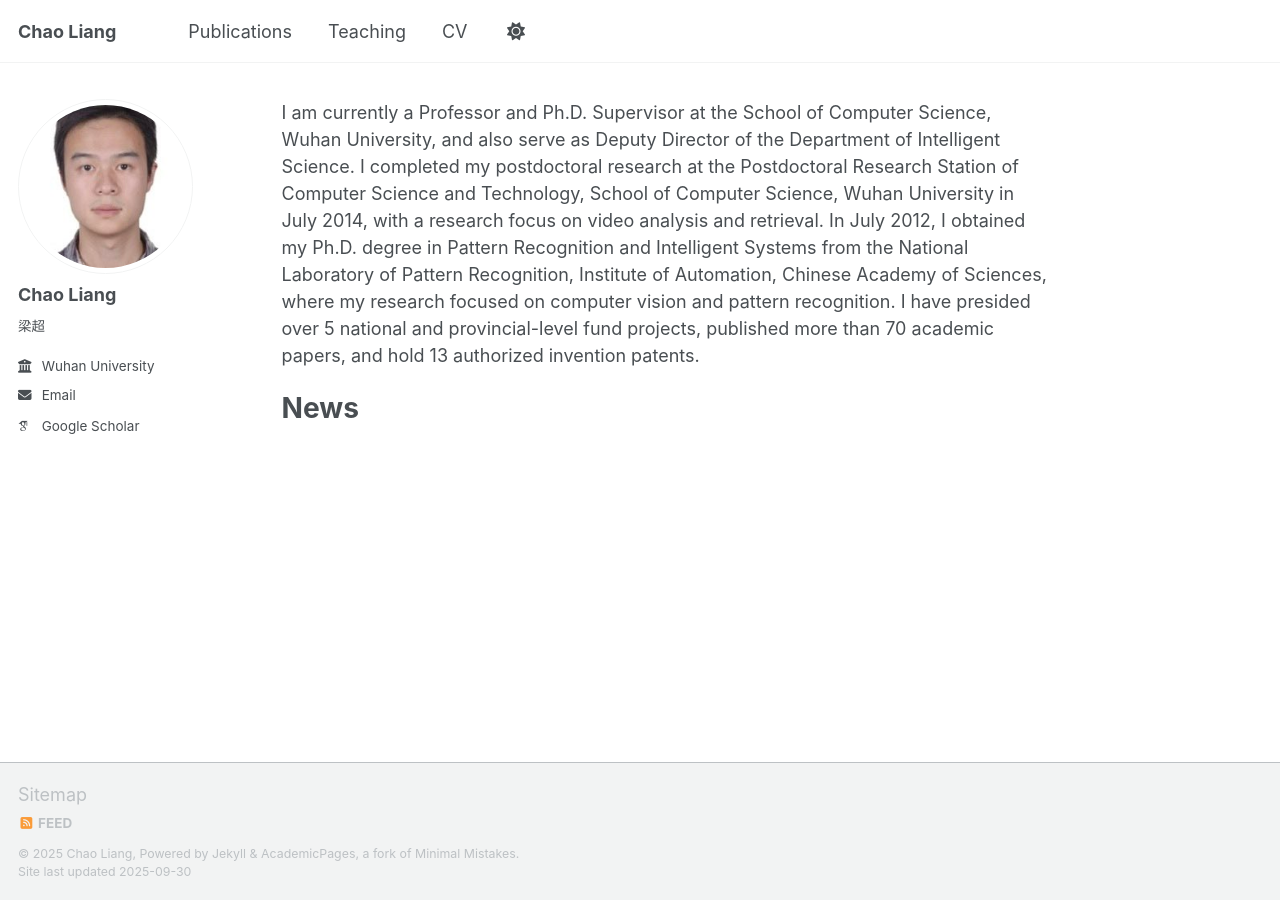
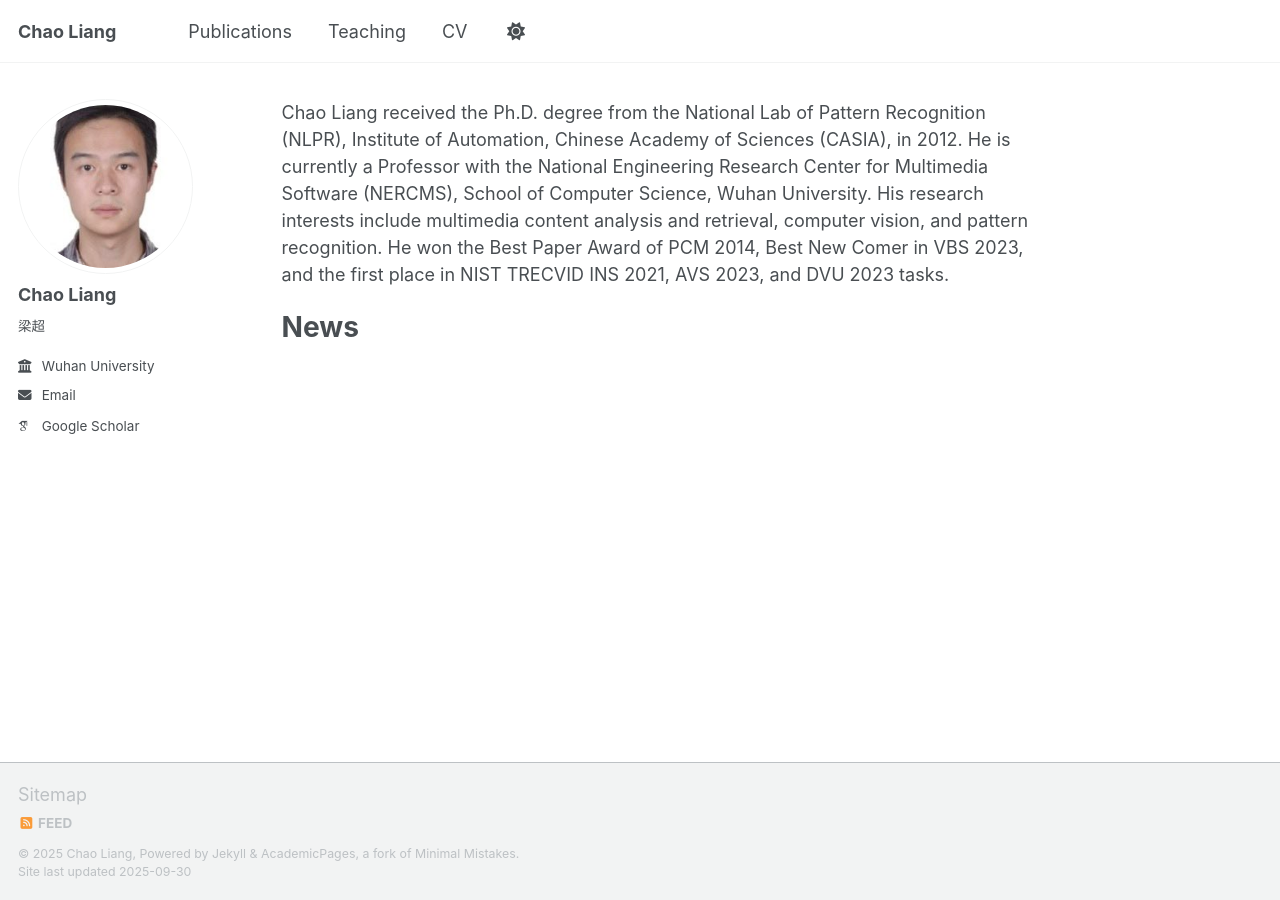
Before and after one commit to zhangsipng/page.github.io, a Jekyll site: the page built from _pages/about.md, in a window 1280 px wide. Built offline with Jekyll 4.4.1, drawn with Linux system fonts in a browser that asks for light colours; some web fonts are replaced; a script that is not in the unit is left out.

Commit message:
Update about.md

```diff
--- a/_pages/about.md
+++ b/_pages/about.md
@@ -7,7 +7,7 @@ redirect_from:
   - /about.html
 ---
 
-I am currently a Professor and Ph.D. Supervisor at the School of Computer Science, Wuhan University, and also serve as Deputy Director of the Department of Intelligent Science. I completed my postdoctoral research at the Postdoctoral Research Station of Computer Science and Technology, School of Computer Science, Wuhan University in July 2014, with a research focus on video analysis and retrieval. In July 2012, I obtained my Ph.D. degree in Pattern Recognition and Intelligent Systems from the National Laboratory of Pattern Recognition, Institute of Automation, Chinese Academy of Sciences, where my research focused on computer vision and pattern recognition. I have presided over 5 national and provincial-level fund projects, published more than 70 academic papers, and hold 13 authorized invention patents.
+Chao Liang received the Ph.D. degree from the National Lab of Pattern Recognition (NLPR), Institute of Automation, Chinese Academy of Sciences (CASIA), in 2012. He is currently a Professor with the National Engineering Research Center for Multimedia Software (NERCMS), School of Computer Science, Wuhan University. His research interests include multimedia content analysis and retrieval, computer vision, and pattern recognition. He won the Best Paper Award of PCM 2014, Best New Comer in VBS 2023, and the first place in NIST TRECVID INS 2021, AVS 2023, and DVU 2023 tasks.
 
 News
 ==
```
